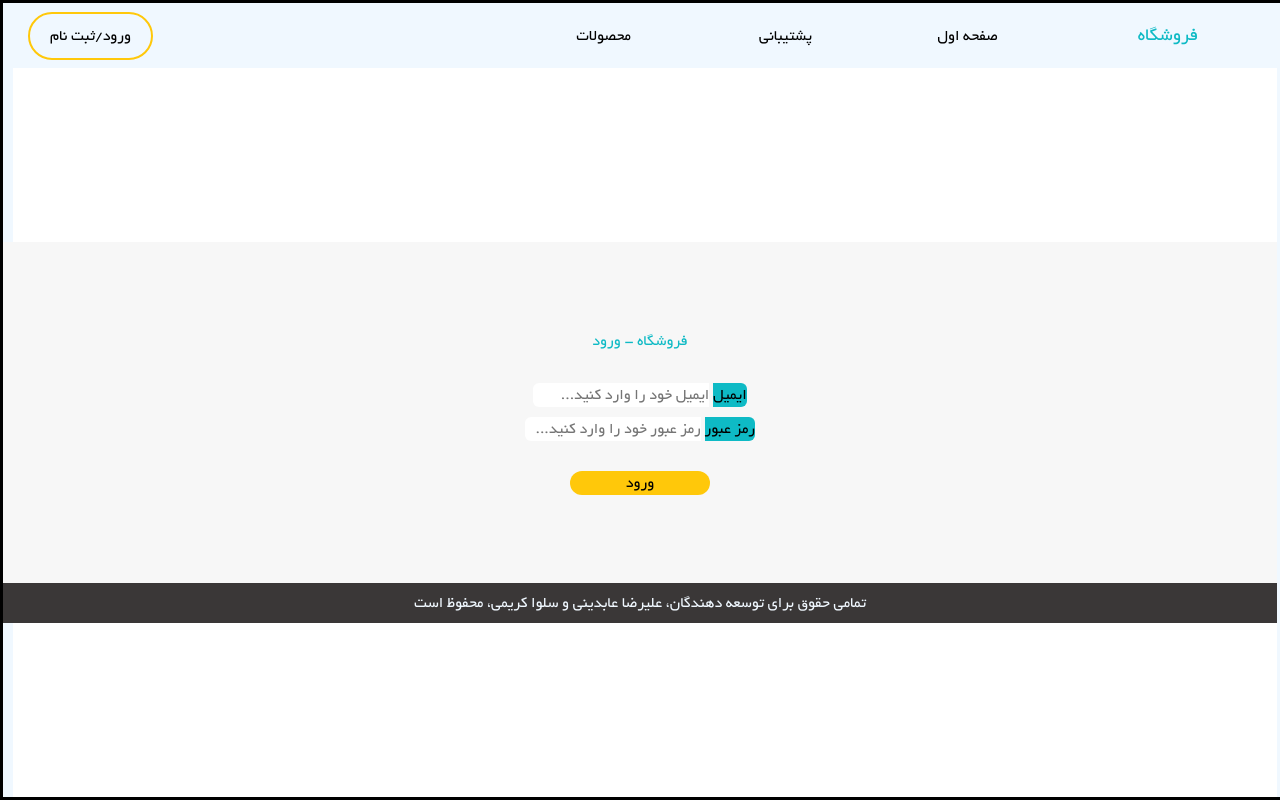
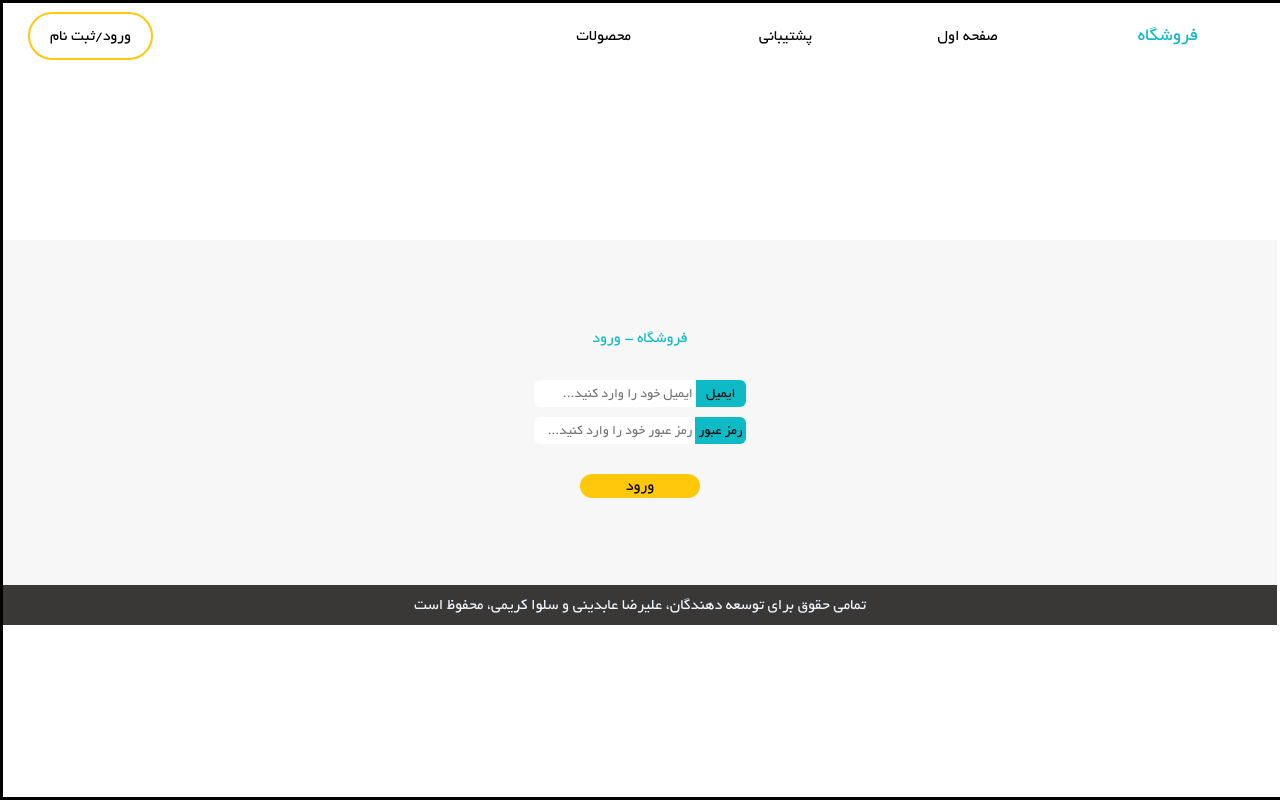
Before and after one commit to AlirezaAbedinii/Online-Shop, a plain HTML site: page signin.html in a window 1280 px wide. Drawn offline with Linux system fonts and the light colour scheme.

Commit message:
sign-in update

```diff
--- a/signin_style.css
+++ b/signin_style.css
@@ -26,6 +26,7 @@ body{min-height: 100vh;}
 
 .grid-container {
     min-height: 100vh;
+    height:100%;
     display: grid;
     width: 1fr;
     grid-template-columns: minmax(0px,1fr) minmax(auto, 1280px) minmax(0px, 1fr);
@@ -41,7 +42,7 @@ body{min-height: 100vh;}
 }
 
 .side-bar{
-    background-color: aliceblue;
+    background-color: white;
     padding: 5px;
 }
 
@@ -51,7 +52,7 @@ body{min-height: 100vh;}
 }
 
 .main__menu{
-    background-color: aliceblue;
+    background-color:white;
     align-items: center;
     display: grid;
     height: 65px;
@@ -64,7 +65,7 @@ body{min-height: 100vh;}
 }
 
 .main__menu__items > button{
-    background-color: aliceblue;
+    background-color: white;
     border: none;
     margin: 25px;
 }
@@ -143,7 +144,8 @@ body{min-height: 100vh;}
     background-color: rgb(255, 200, 10);
     border-radius: 24px;
     border: none;
-    width: 140px;
+    width: 120px;
+    height: 35;
     align-self: center;
     /*margin-bottom: 35px;*/
 
@@ -157,21 +159,40 @@ body{min-height: 100vh;}
    border-top-left-radius: 6px;
    border-bottom-left-radius: 6px;
     border: none;
+    padding:3px;
+    font-size: 14px;
 }
 .form__pass--input{
     border-top-left-radius: 6px;
     border-bottom-left-radius: 6px;
     border: none;
+    padding:3px;
+    font-size: 14px;
 }
 .form__mail--label{
     background-color: rgb(14,186,197);
     border-bottom-right-radius: 6px;
     border-top-right-radius: 6px;
+    padding:3px;
+    padding-left: 10px;
+    padding-right: 10px;
+    font-size: 14px;
+
 }
 .form__pass--label{
     background-color: rgb(14,186,197);
     border-bottom-right-radius: 6px;
     border-top-right-radius: 6px;
+    padding: 3px;
+    font-size: 14px;
+}
+.main__form__mail{
+    display: grid;
+    grid-template-columns: auto auto;
+}
+.main__form__pass{
+    display: grid;
+    grid-template-columns: auto auto;
 }
 
 
```
